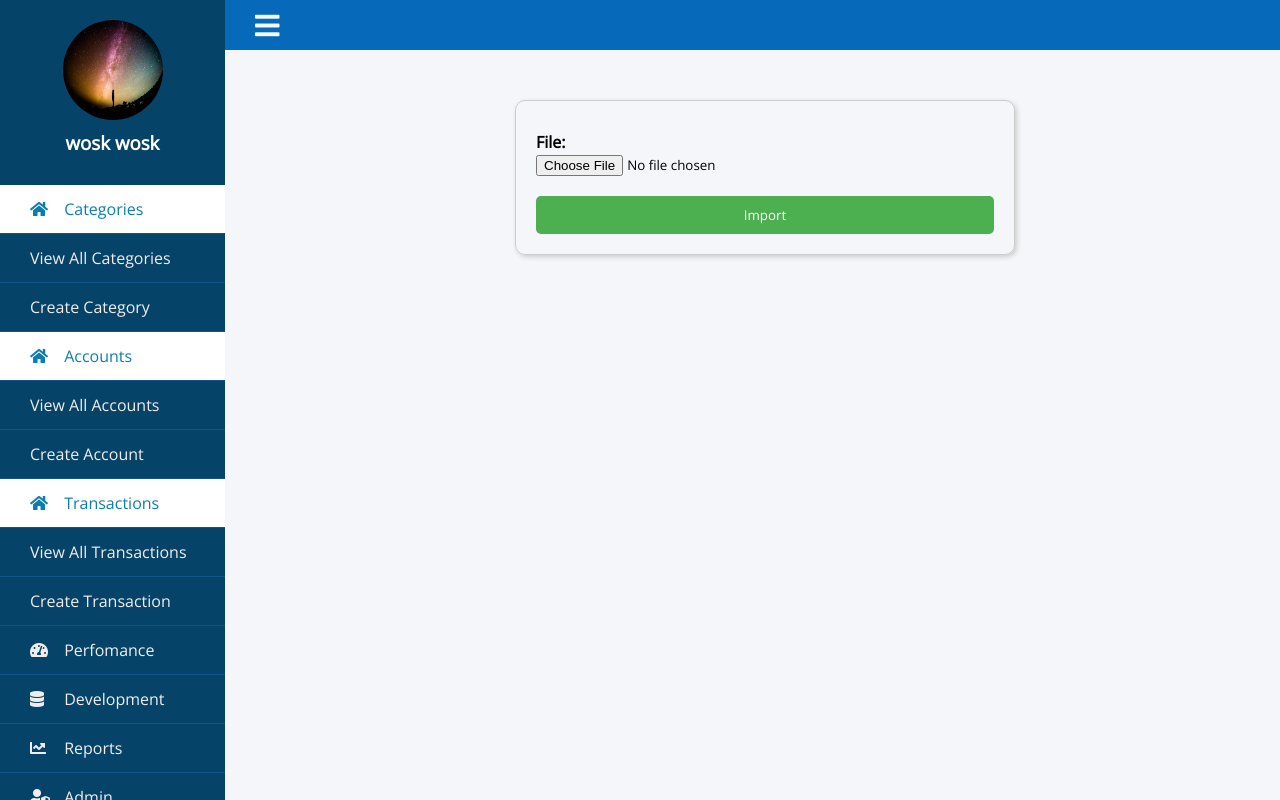
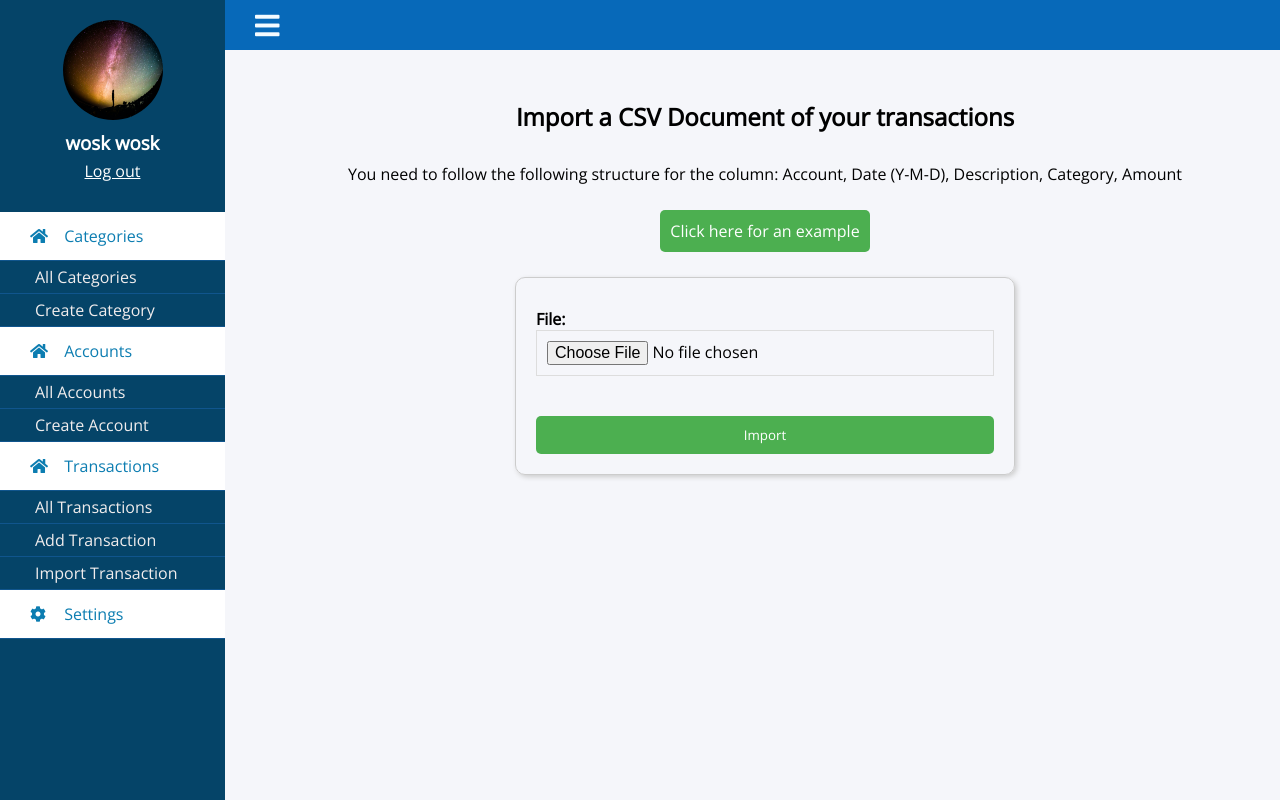
Before and after one commit to woske/financial-app, a Django app: page /transactions/import/ in a window 1280 px wide. Run offline with Django 4.2, Linux system fonts and the light colour scheme; a user stored in the database is signed in; some libraries are stand-ins or nearby versions.

Commit message:
fix budgets

```diff
--- a/budget/assets/css/main.css
+++ b/budget/assets/css/main.css
@@ -116,6 +116,11 @@ body.active .wrapper .section{
     background: white;
     color: #0c7db1;
 }
+a.subitem {
+    padding: 5px 35px!important;
+}
+
+
 
 
 /* Main Area */
@@ -215,6 +220,14 @@ form {
     cursor: pointer;
 }
 
+  input[type="file"] {
+  padding: 10px;
+  font-size: 16px;
+  border: 1px solid #ddd;
+  width: 100%;
+  margin-bottom: 20px;
+}
+
 ul.errorlist {
     color: red;
 }
@@ -271,3 +284,15 @@ input.recalculate_input {
     color: white;
     cursor: pointer;
 }
+.centered {
+    text-align: center;
+    margin-bottom: 35px;
+}
+a.button {
+    padding: 10px;
+    border-radius: 5px;
+    border: none;
+    background-color: #4CAF50;
+    color: white;
+    cursor: pointer;
+}
--- a/budget/templates/base.html
+++ b/budget/templates/base.html
@@ -20,46 +20,48 @@
        <div class="profile">
           <img src="{% static '/img/test.jpg' %}" alt="profile_picture">
           <h3>{{ user.first_name }} {{user.last_name}}</h3>
+          <a style="text-align:center; color:white;text-decoration: underline;"href="{% url 'logout'%}">Log out</a>
         </div>
         <!--menu item-->
         <ul>
           <li>
-              <a href="#" class="has-submenu">
+              <a class="has-submenu">
                   <span class="has-submenu icon"><i class="fas fa-home"></i></span>
                   <span class="has-submenu item">Categories</span>
               </a>
               <ul class="submenu">
-                <li><a href="{% url 'view_categories' %}">View All Categories</a></li>
-                <li><a href="{% url 'create_category' %}">Create Category</a></li>
+                <li><a class="subitem" href="{% url 'view_categories' %}">All Categories</a></li>
+                <li><a class="subitem" href="{% url 'create_category' %}">Create Category</a></li>
               </ul>
           </li>
           <li>
-              <a href="#" class="has-submenu">
+              <a class="has-submenu">
                   <span class="has-submenu icon"><i class="fas fa-home"></i></span>
                   <span class="has-submenu item">Accounts</span>
               </a>
               <ul class="submenu">
-                <li><a href="{% url 'view_accounts' %}">View All Accounts</a></li>
-                <li><a href="{% url 'create_account' %}">Create Account</a></li>
+                <li><a class="subitem" href="{% url 'view_accounts' %}">All Accounts</a></li>
+                <li><a class="subitem" href="{% url 'create_account' %}">Create Account</a></li>
               </ul>
           </li>
           <li>
-              <a href="#" class="has-submenu">
+              <a class="has-submenu">
                   <span class="has-submenu icon"><i class="fas fa-home"></i></span>
                   <span class="has-submenu item">Transactions</span>
               </a>
               <ul class="submenu">
-                <li><a href="{% url 'transactions' %}">View All Transactions</a></li>
-                <li><a href="{% url 'add_transaction' %}">Create Transaction</a></li>
+                <li><a class="subitem" href="{% url 'transactions' %}">All Transactions</a></li>
+                <li><a class="subitem" href="{% url 'add_transaction' %}">Add Transaction</a></li>
+                <li><a class="subitem" href="{% url 'import_expenses' %}">Import Transaction</a></li>
               </ul>
           </li>
           <li>
-              <a href="#">
-                  <span class="icon"><i class="fas fa-tachometer-alt"></i></span>
-                  <span class="item">Perfomance</span>
+              <a href="{% url 'profile' %}" class="has-submenu">
+                  <span class="has-submenu icon"><i class="fas fa-cog"></i></span>
+                  <span class="has-submenu item">Settings</span>
               </a>
           </li>
-          <li>
+          <!--<li>
               <a href="#">
                   <span class="icon"><i class="fas fa-database"></i></span>
                   <span class="item">Development</span>
@@ -82,7 +84,7 @@
                   <span class="icon"><i class="fas fa-cog"></i></span>
                   <span class="item">Settings</span>
               </a>
-          </li>
+          </li>-->
         </ul>
     </div>
     <div class="section">
--- a/budget/templates/finances/import.html
+++ b/budget/templates/finances/import.html
@@ -3,6 +3,13 @@
 {% block content %}
 
 <!-- templates/finances/import.html -->
+<h2>Import a CSV Document of your transactions</h2>
+<div class="centered">
+    <p>You need to follow the following structure for the column: Account, Date (Y-M-D), Description, Category, Amount</p>
+</div>
+<div class="centered">
+    <a class="button" href="#">Click here for an example</a>
+</div>
 <form method="post" enctype="multipart/form-data">
     {% csrf_token %}
     {{ form.as_p }}
--- a/budget/views.py
+++ b/budget/views.py
@@ -32,7 +32,7 @@ def login_view(request):
 
 def logout_view(request):
     logout(request)
-    return redirect('home')
+    return redirect('dashboard')
 
 def register(request):
     if request.method == 'POST':
@@ -318,16 +318,21 @@ def delete_account(request, pk):
 
 
 ###### BUDGETS ######
+@login_required
 def view_monthly_transactions(request):
-    categories = Category.objects.filter(user=request.user)
-    transactions = Transaction.objects.filter(user=request.user)
+    categories = Category.objects.filter(user=request.user).exclude(name="[Transfer]")
+    transactions = Transaction.objects.filter(user=request.user).exclude(category__name="[Transfer]")
 
     year = request.GET.get('year')
-    selected_year = year if year else None
+    selected_year = year if year else datetime.datetime.now().year
     if year:
         transactions = transactions.filter(date__year=year)
+    else:
+        transactions = transactions.filter(date__year=selected_year)
 
     transactions_by_month_and_category = transactions.values('category__name', 'date__month').annotate(spent=Sum('amount'))
+
+
 
     months = {
         1: 'January',
@@ -344,27 +349,36 @@ def view_monthly_transactions(request):
         12: 'December',
     }
 
-    data = {}
+    expenses = {}
+    income = {}
     for transaction in transactions_by_month_and_category:
         category = transaction['category__name']
         month = months[transaction['date__month']]
-        budget = Category.objects.get(name=category).monthly_budget
         spent = transaction['spent']
-        difference = spent - budget
+        category_budget = categories.get(name=category).monthly_budget
 
-        if category not in data:
-            data[category] = {}
+        if spent < 0:
+            if category not in expenses:
+                expenses[category] = {}
+            expenses[category][month] = {
+                'spent': abs(spent),
+                'budget': category_budget,
+                'difference': abs(spent) - category_budget,
+            }
+        else:
+            if category not in income:
+                income[category] = {}
+            income[category][month] = {
+                'spent': spent,
+                'budget': category_budget,
+                'difference': spent - category_budget,
+            }
 
+    current_year = datetime.datetime.now().year
+    years = range(2018, current_year + 1)
 
-        data[category][month] = {
-            'budget': budget,
-            'spent': spent,
-            'difference': difference,
-            'years': range(2010, 2023),
-            'selected_year': selected_year,
-        }
+    return render(request, 'finances/view_monthly_transactions.html', {'expenses': expenses, 'income': income, 'months': months, 'selected_year': selected_year, 'years': years})
 
-    return render(request, 'finances/view_monthly_transactions.html', {'data': data, 'months': months})
 
 
 
```
Also changed, not shown: budget/templates/accounts/dashboard2.html (+9 -1 lines), budget/templates/finances/view_monthly_transactions.html (+31 -7 lines), db.sqlite3. Lines whose indentation alone changed are shown as unchanged.
